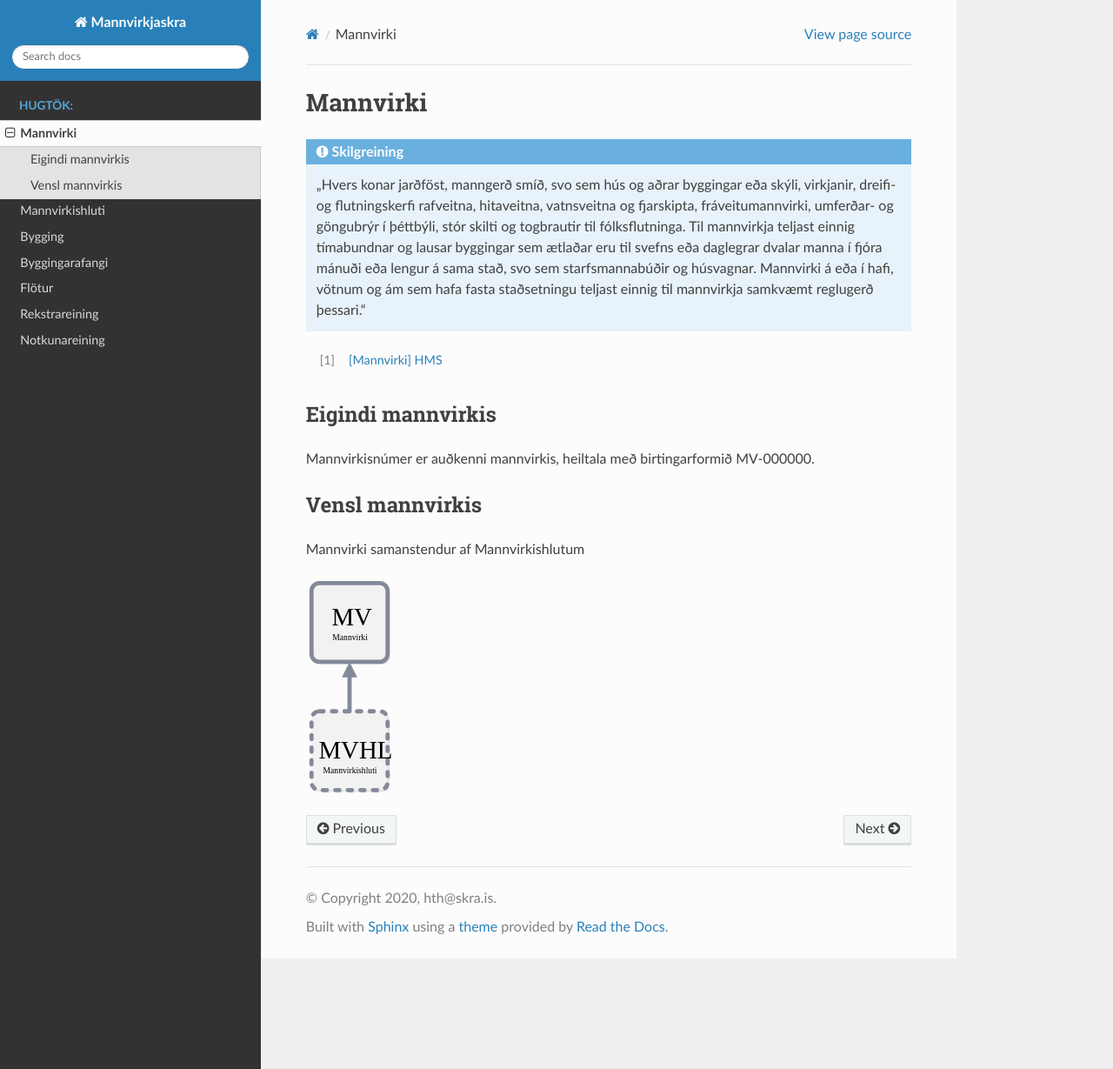
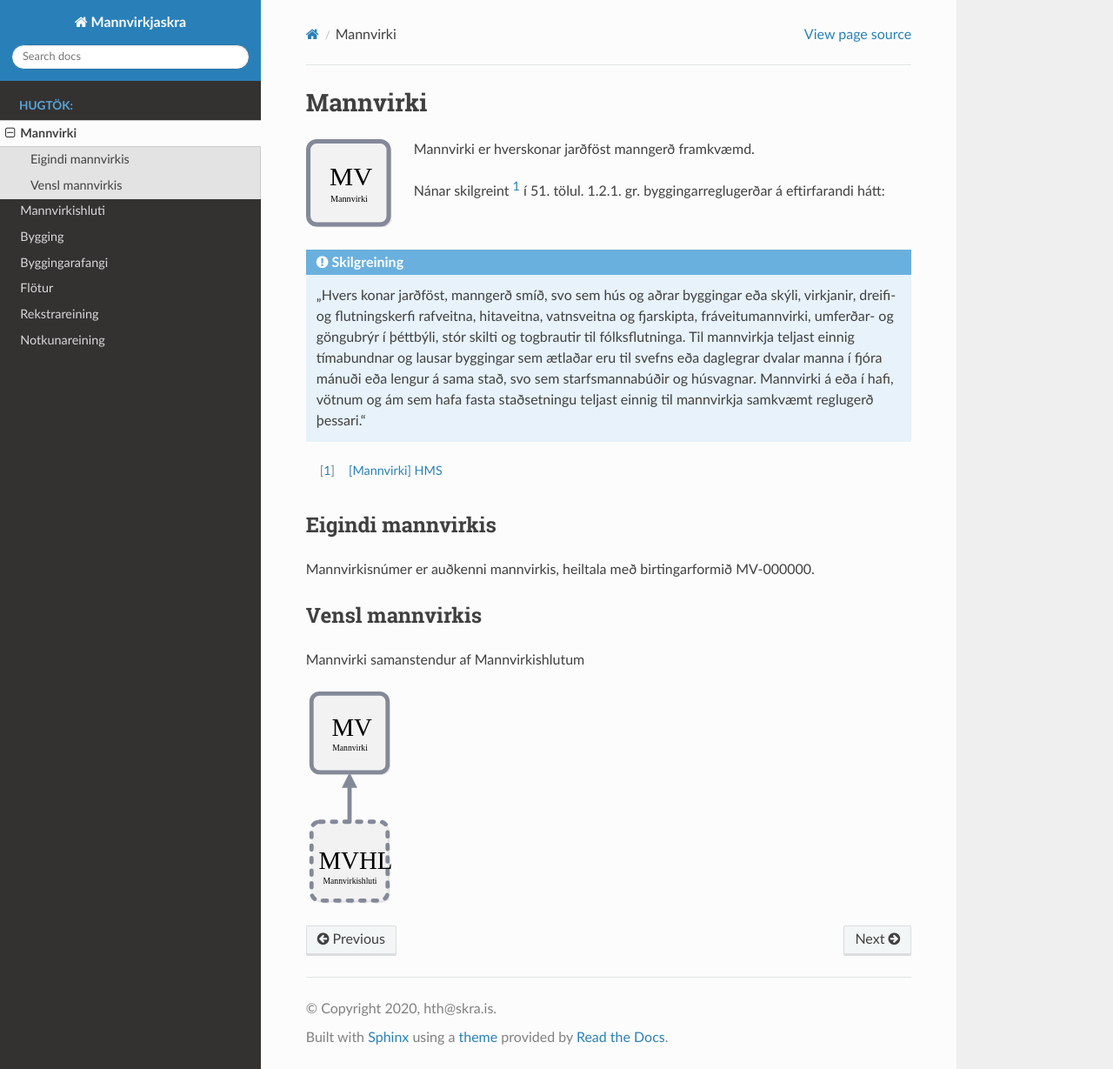
Before and after one commit to hthl/Mannvirkjaskra, a Sphinx documentation site: the page built from source/mannvirki.rst, in a window 1280 px wide and 1229 px high. Shown: the whole window at 87% size. Built offline with Sphinx 7.4.7 and the Read the Docs theme 2.0.0, drawn with Linux system fonts in a browser that asks for light colours.

Commit message:
Update mannvirki.rst

```diff
--- a/source/mannvirki.rst
+++ b/source/mannvirki.rst
@@ -1,6 +1,13 @@
 Mannvirki
 ==========
+.. image:: img/mannvirki.svg
+  :width: 100
+  :alt: Mannvirki
+  :align: left
 
+Mannvirki er hverskonar jarðföst manngerð framkvæmd.
+
+Nánar skilgreint [#]_ í 51. tölul. 1.2.1. gr. byggingarreglugerðar á eftirfarandi hátt:
 
 .. admonition:: Skilgreining
     :class: skilgreining
```
